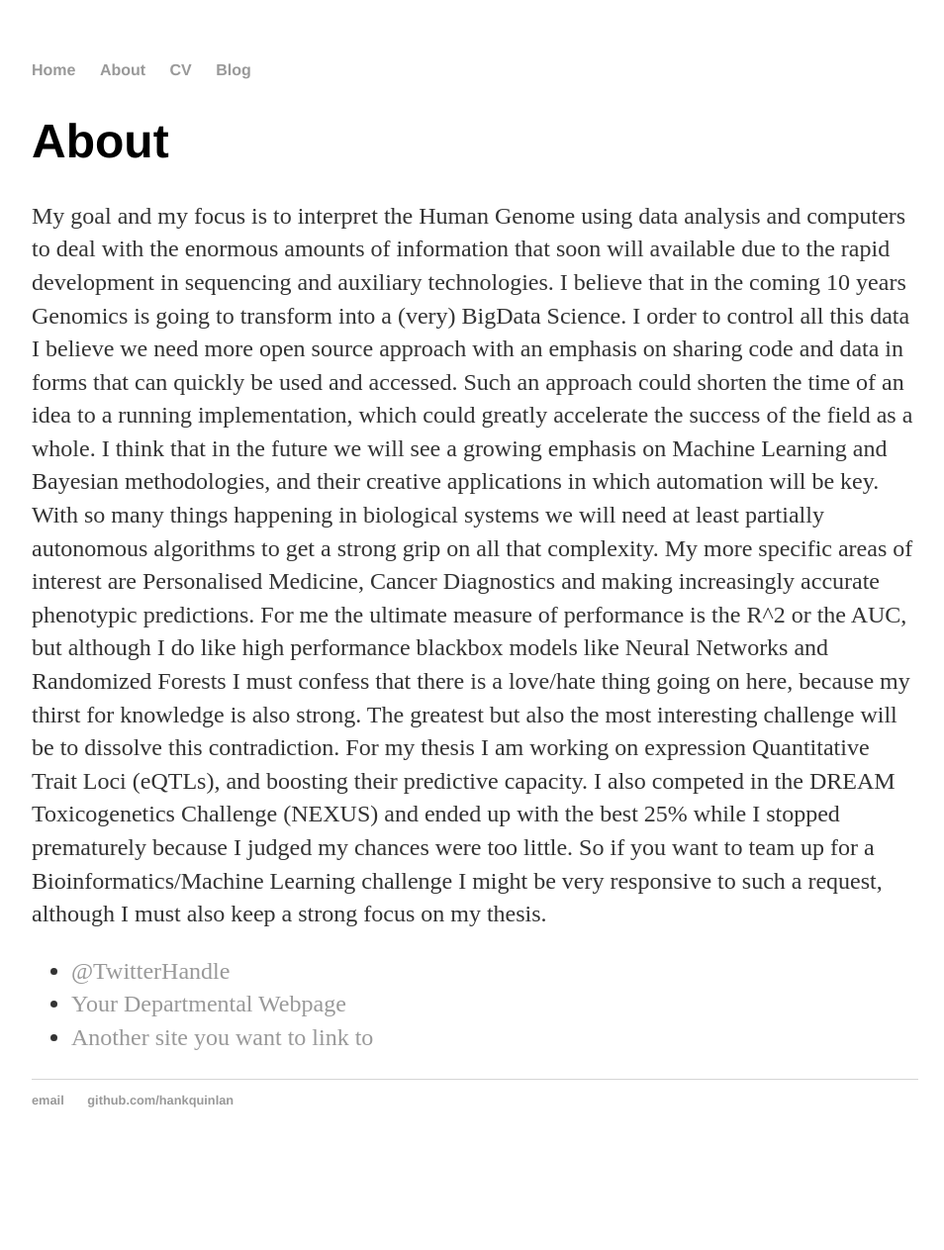
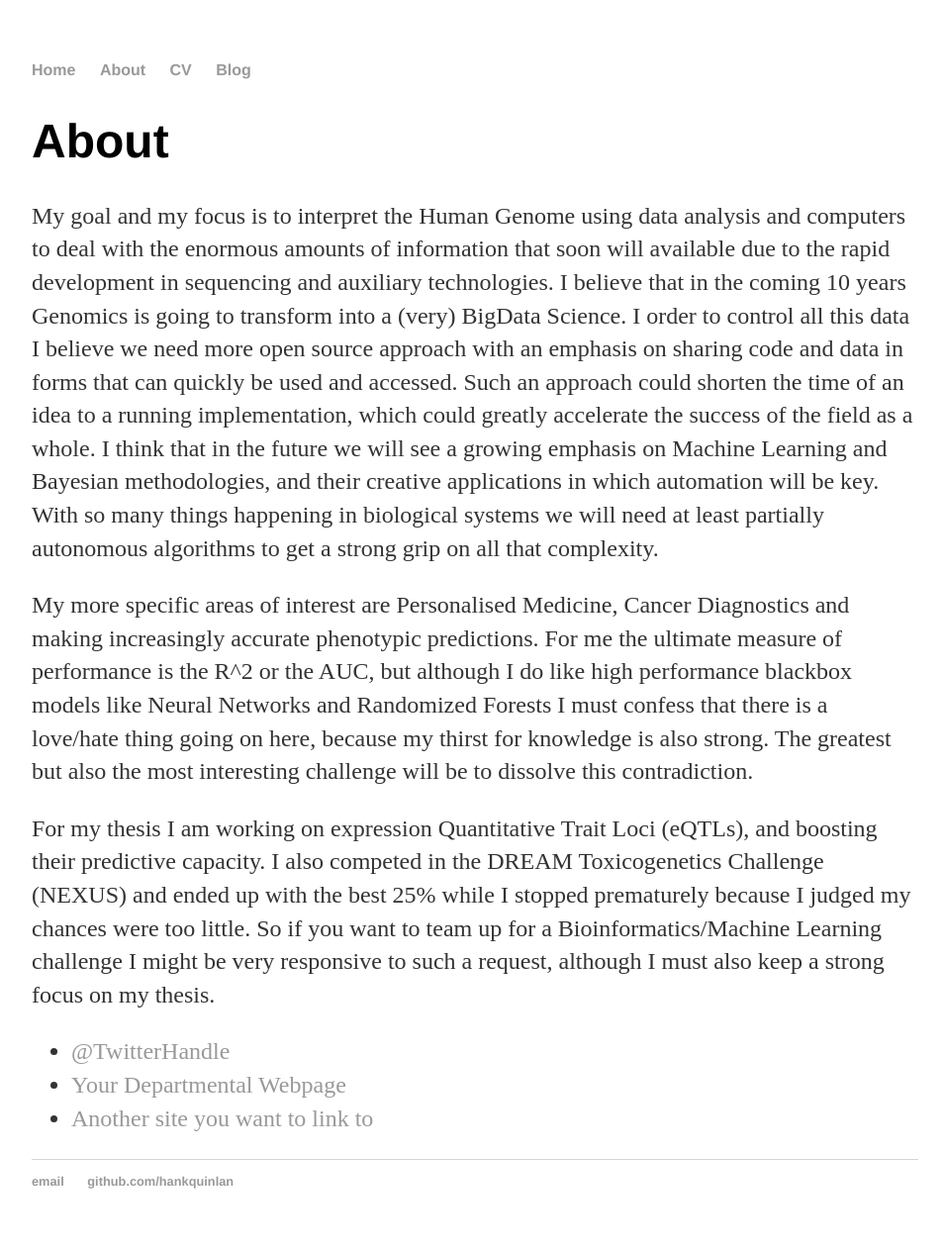
Before and after one commit to MennoWitteveen/mennowitteveen.github.io, a Jekyll site: the page built from about/index.html, in a window 1280 px wide. Shown: the whole page at 99% size, without its empty margins (160-1114 px from the left). Built offline with Jekyll 4.4.1, drawn with Linux system fonts in a browser that asks for light colours; before the commit the page ends 1181 px from its top, so only the background shows below that.

```diff
--- a/about/index.html
+++ b/about/index.html
@@ -6,11 +6,11 @@ title: About Hank Quinlan
 		<div class="about">
 			<h1>About</h1>
 			<p>My goal and my focus is to interpret the Human Genome using data analysis and computers to deal with the enormous amounts of information that soon will available due to the rapid development in sequencing and auxiliary technologies. I believe that in the coming 10 years Genomics is going to transform into a (very) BigData Science. I order to control all this data I believe we need more open source approach with an emphasis on sharing code and data in forms that can quickly be used and accessed. Such an approach could shorten the time of an idea to a running implementation, which could greatly accelerate the success of the field as a whole. I think that in the future we will see a growing emphasis on Machine Learning and Bayesian methodologies, and their creative applications in which automation will be key. With so many things happening in biological systems we will need at least partially autonomous algorithms to get a strong grip on all that complexity.
-
-My more specific areas of interest are Personalised Medicine, Cancer Diagnostics and making increasingly accurate phenotypic predictions. For me the ultimate measure of performance is the R^2 or the AUC, but although I do like high performance blackbox models like Neural Networks and Randomized Forests I must confess that there is a love/hate thing going on here, because my thirst for knowledge is also strong. The greatest but also the most interesting challenge will be to dissolve this contradiction.
-
-For my thesis I am working on expression Quantitative Trait Loci (eQTLs), and boosting their predictive capacity. I also competed in the DREAM Toxicogenetics Challenge (NEXUS) and ended up with the best 25% while I stopped prematurely because I judged my chances were too little. So if you want to team up for a Bioinformatics/Machine Learning challenge I might be very responsive to such a request, although I must also keep a strong focus on my thesis.</p>
-
+			</p><p>
+			My more specific areas of interest are Personalised Medicine, Cancer Diagnostics and making increasingly accurate phenotypic predictions. For me the ultimate measure of performance is the R^2 or the AUC, but although I do like high performance blackbox models like Neural Networks and Randomized Forests I must confess that there is a love/hate thing going on here, because my thirst for knowledge is also strong. The greatest but also the most interesting challenge will be to dissolve this contradiction.
+			</p><p>
+			For my thesis I am working on expression Quantitative Trait Loci (eQTLs), and boosting their predictive capacity. I also competed in the DREAM Toxicogenetics Challenge (NEXUS) and ended up with the best 25% while I stopped prematurely because I judged my chances were too little. So if you want to team up for a Bioinformatics/Machine Learning challenge I might be very responsive to such a request, although I must also keep a strong focus on my thesis.</p>
+			</p>
 			<ul class="contacts">
 				<li><a href="#">@TwitterHandle</a></li>
 				<li><a href="#">Your Departmental Webpage</a></li>
```
